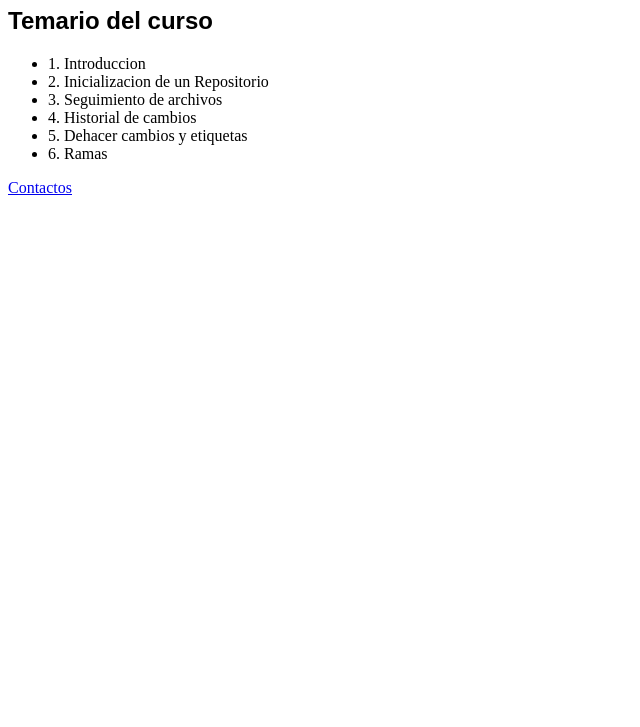
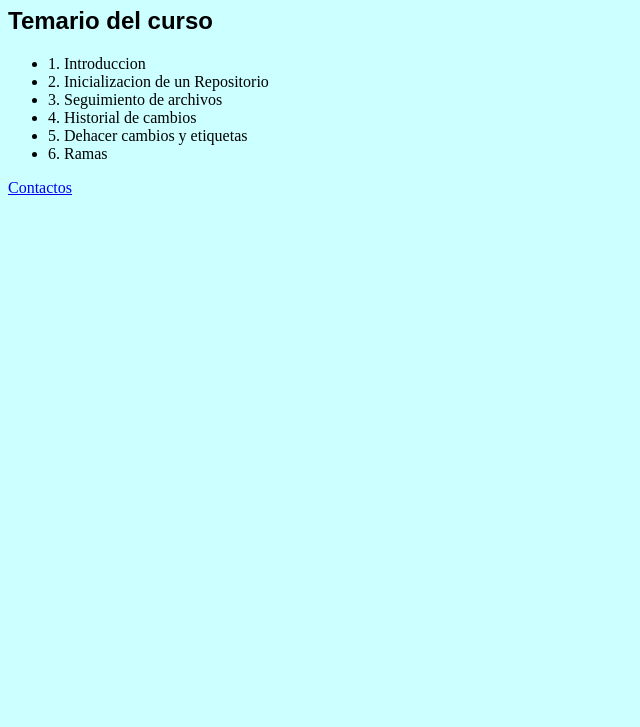
Before and after one commit to ui-luis/pagina, a plain HTML site: page index.html in a window 1280 px wide. Shown: the part 73-800 px from the top of the page, without its empty margins (0-640 px from the left). Drawn offline with Linux system fonts and the light colour scheme.

Commit message:
Change background color to plomo bajito

```diff
--- a/CSS/site.css
+++ b/CSS/site.css
@@ -1,2 +1,3 @@
 h1, h2, h3, h4, h5, h6 { font-family: sans-serif; }
 body { font-family: serif; }
+body { font-family: serif; background-color:  #CCFFFF ; }
```
Also changed, not shown: contactos.html (+1 -0 lines).
